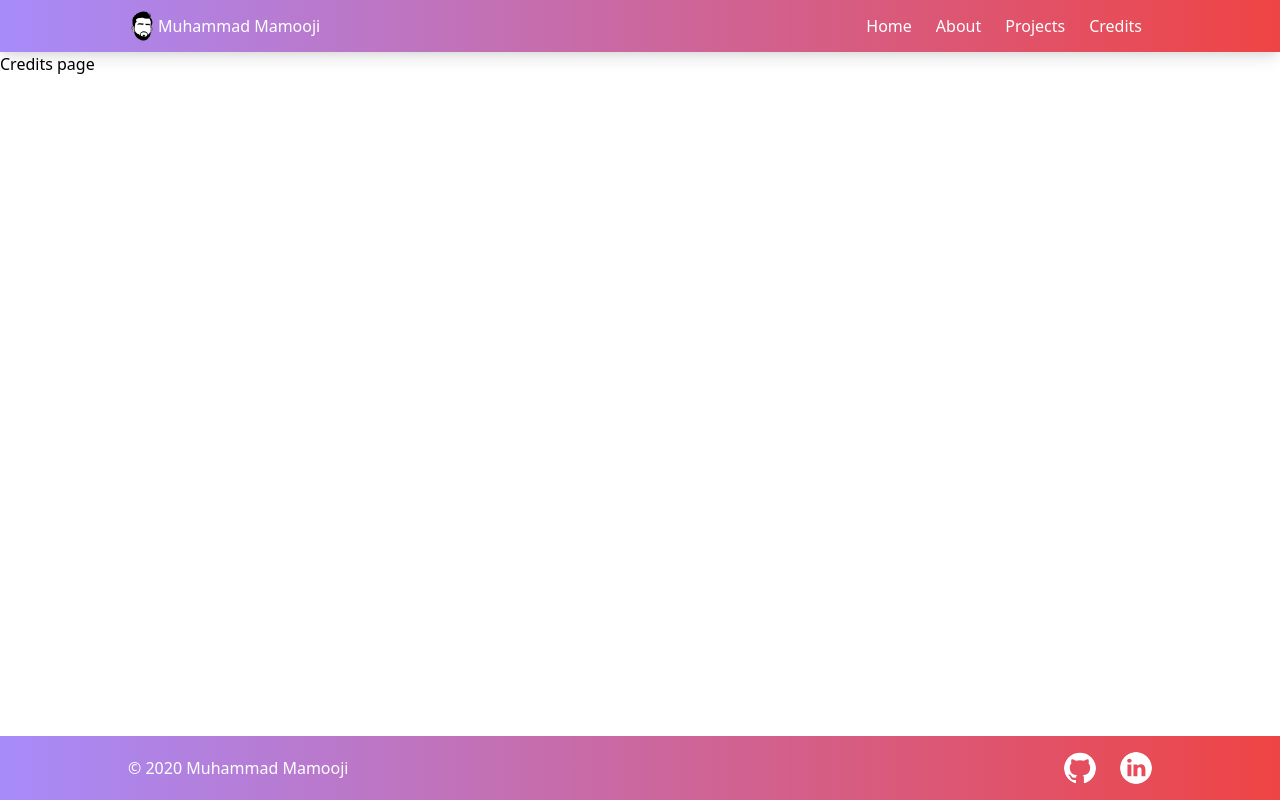
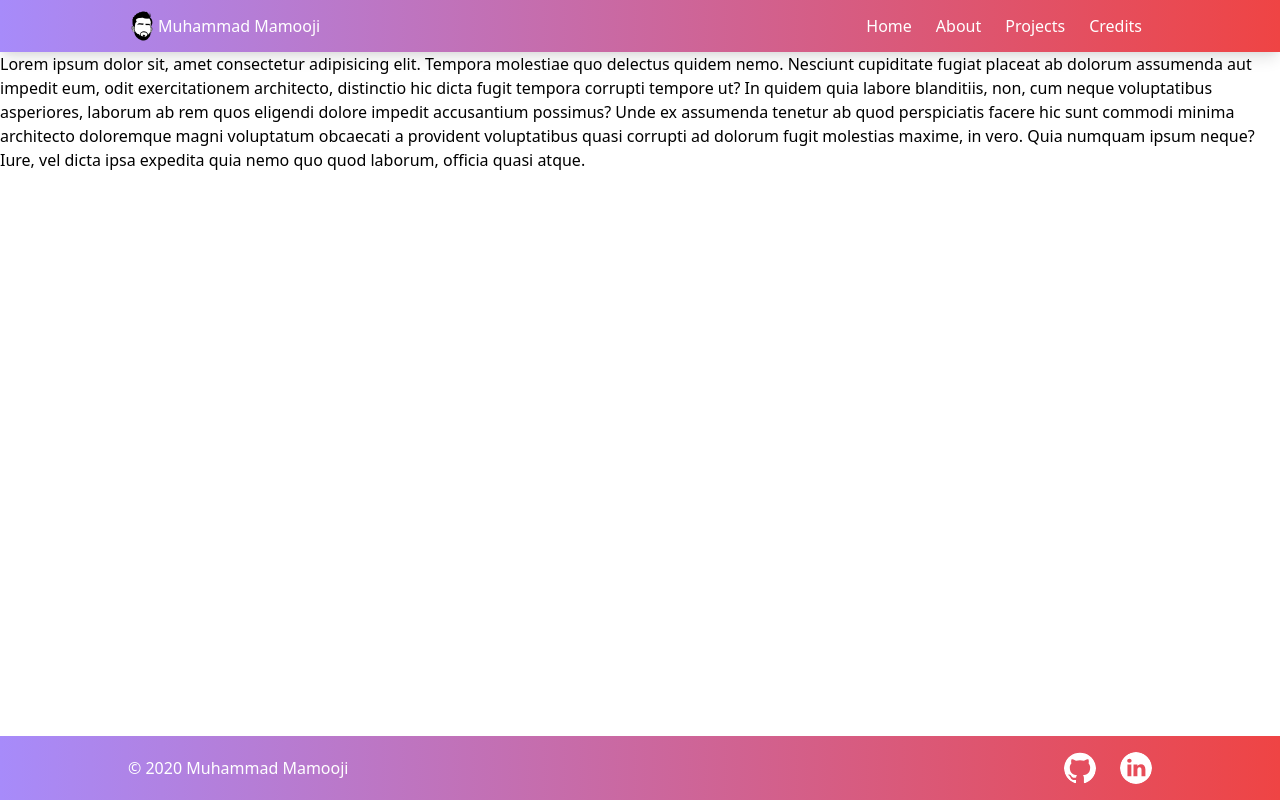
Before and after one commit to mamooji/tailwind-portfolio, a React (Create React App) app: page /credits in a window 1280 px wide. Built offline with nearby package versions, Linux system fonts and the light colour scheme.

Commit message:
added lorem to credits page, this may fix netlifly deploying

```diff
--- a/src/pages/Credits.js
+++ b/src/pages/Credits.js
@@ -3,7 +3,19 @@ import React from "react";
 const Credits = () => {
   return (
     <div className="">
-      <h1>Credits page</h1>
+      <h1>
+        Lorem ipsum dolor sit, amet consectetur adipisicing elit. Tempora
+        molestiae quo delectus quidem nemo. Nesciunt cupiditate fugiat placeat
+        ab dolorum assumenda aut impedit eum, odit exercitationem architecto,
+        distinctio hic dicta fugit tempora corrupti tempore ut? In quidem quia
+        labore blanditiis, non, cum neque voluptatibus asperiores, laborum ab
+        rem quos eligendi dolore impedit accusantium possimus? Unde ex assumenda
+        tenetur ab quod perspiciatis facere hic sunt commodi minima architecto
+        doloremque magni voluptatum obcaecati a provident voluptatibus quasi
+        corrupti ad dolorum fugit molestias maxime, in vero. Quia numquam ipsum
+        neque? Iure, vel dicta ipsa expedita quia nemo quo quod laborum, officia
+        quasi atque.
+      </h1>
     </div>
   );
 };
```
